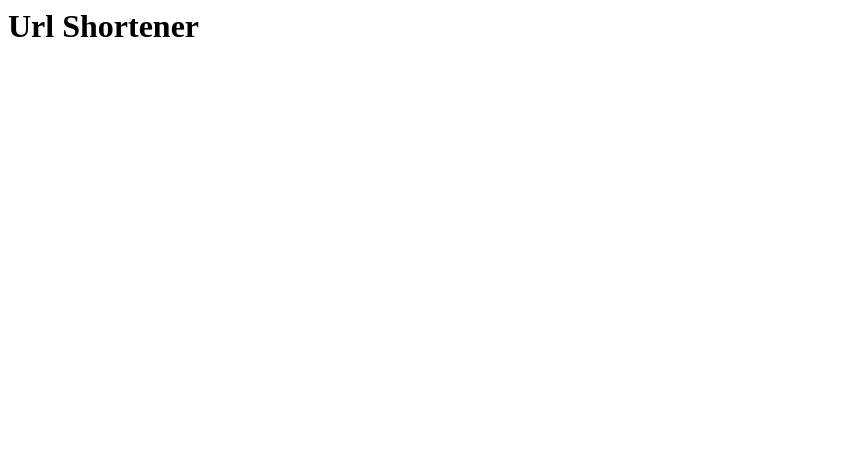
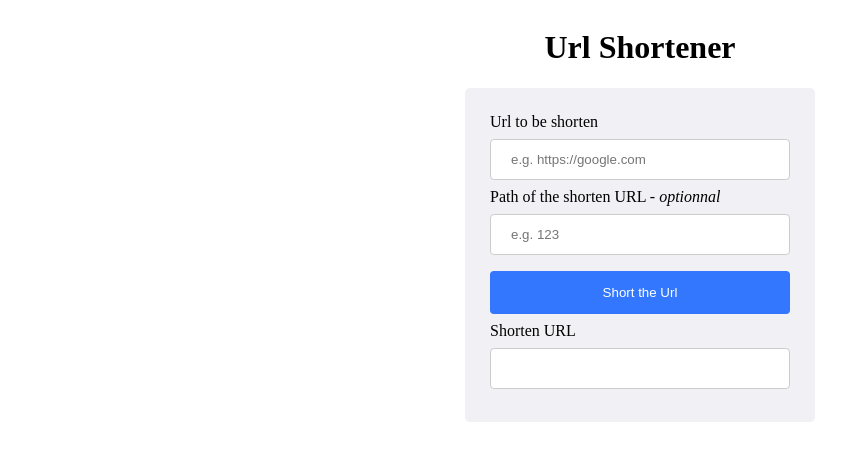
Before and after one commit to nebji/url-shortener, a website: page view/index.html in a window 1280 px wide. Shown: the whole page, without its empty margins (0-867 px from the left). Drawn offline with nearby package versions, Linux system fonts and the light colour scheme; files that its build step writes are made by us from their sources.

Commit message:
Add simple web interface to the app

```diff
--- a/api/router.js
+++ b/api/router.js
@@ -13,7 +13,9 @@ module.exports = () => {
 
     // Default url
     router.use((request, response) => {
-        response.status(404).send();
+        response.status(404).sendFile(
+            path.join(`${ __dirname }/../view/not-found.html`)
+        );
     });
     return router;
 };
--- a/app.js
+++ b/app.js
@@ -4,6 +4,7 @@ const router = require("./api/router");
 
 console.log("App started");
 app.use(express.json());
+app.use(express.static(`${ __dirname }/view/static`));
 app.use("/", router());
 
 app.listen(3000, () => {
--- a/db/memory.js
+++ b/db/memory.js
@@ -1,5 +1,4 @@
-// Manage the DB connection here
-
+// Simulate a database
 class MemoryDB {
     constructor() {
         this.db = {};
@@ -10,9 +9,7 @@ class MemoryDB {
     }
 
     store(key, value, unique) {
-        console.log("here");
         if ((key in this.db) && unique) {
-            console.log(key);
             throw new Error("DUPLICATE_KEY");
         }
         this.db[key] = value;
--- a/view/index.html
+++ b/view/index.html
@@ -1,3 +1,30 @@
-<h1>
-     Url Shortener
-</h1>
+<!DOCTYPE html>
+<html lang="en">
+  <head>
+    <meta charset="utf-8">
+    <title>Url Shortener</title>
+    <link rel="stylesheet" href="index.css">
+    <script src="https://ajax.googleapis.com/ajax/libs/jquery/3.4.1/jquery.min.js"></script>
+    <script src="index.js"></script>
+</head>
+  <body>
+     <div class="container">
+       <div class="title">
+        <h1>
+            Url Shortener
+        </h1>
+      </div>
+       <div class="form-container">
+          <form action="javascript:void(0);" id="url-form" onsubmit="shortenUrlCall()">
+               <label>Url to be shorten</label>
+               <input type="text" id="url-to-shorten" placeholder="e.g. https://google.com">
+               <label> Path of the shorten URL - <span class="optional"> optionnal </span></label>
+               <input type="text" id="requested-path" placeholder="e.g. 123">
+               <input type="submit" value="Short the Url">
+          </form>
+          <label>Shorten URL</label>
+          <input type="text" id="shorten-url" onClick="selectInput(this)">
+       </div>
+     </div>
+  </body>
+</html>
--- /dev/null
+++ b/view/static/index.css
@@ -0,0 +1,42 @@
+.container {
+  display: flex;
+  flex-wrap: wrap;
+  width: 350px;
+  margin: auto;
+}
+
+.title {
+  width: 100%;
+  text-align: center;
+}
+
+input[type=text] {
+  width: 100%;
+  padding: 12px 20px;
+  margin: 8px 0;
+  display: inline-block;
+  border: 1px solid #ccc;
+  border-radius: 4px;
+  box-sizing: border-box;
+}
+
+input[type=submit] {
+  width: 100%;
+  background-color: #3377ff;
+  color: white;
+  padding: 14px 20px;
+  margin: 8px 0;
+  border: none;
+  border-radius: 4px;
+  cursor: pointer;
+}
+
+span.optional {
+  font-style: italic;
+}
+
+.form-container {
+  border-radius: 5px;
+  background-color: #f0f0f5;
+  padding: 25px;
+}
```
Also changed, not shown: controller/redirect-url.js (+8 -4 lines), controller/store-url.js (+12 -8 lines), view/not-found.html (added, +3 -0 lines), view/static/index.js (added, +25 -0 lines), 1 other file.
